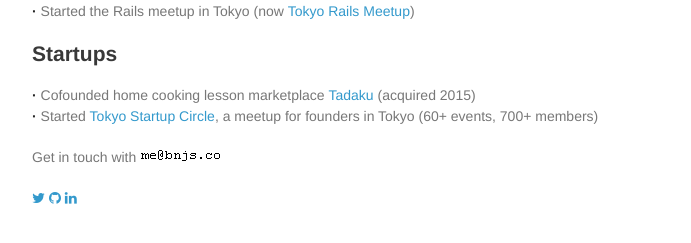
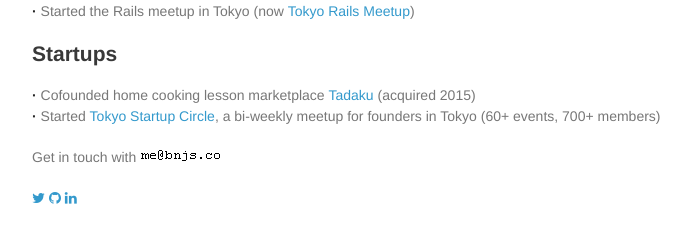
Before and after one commit to bnjs/bnjs.github.io, a Jekyll site: the page built from pages/about-me.md, in a window 1280 px wide. Shown: the part 495-738 px from the top of the page, without its empty margins (178-869 px from the left). Built offline with Jekyll 4.4.1, drawn with Linux system fonts in a browser that asks for light colours; nearby versions of some CDN libraries.

Commit message:
Add "bi-weekly"

```diff
--- a/pages/about-me.md
+++ b/pages/about-me.md
@@ -21,7 +21,7 @@
 ## Startups
 
 <strong>&middot;</strong> Cofounded home cooking lesson marketplace <a href="http://www.tadaku.com" target="_blank">Tadaku</a> (acquired 2015)
-<br><strong>&middot;</strong> Started <a href="https://tokyo-startup-circle.doorkeeper.jp/" target="_blank">Tokyo Startup Circle</a>, a meetup for founders in Tokyo (60+ events, 700+ members)
+<br><strong>&middot;</strong> Started <a href="https://tokyo-startup-circle.doorkeeper.jp/" target="_blank">Tokyo Startup Circle</a>, a bi-weekly meetup for founders in Tokyo (60+ events, 700+ members)
 
 
 <span class="lowkey">Get in touch with</span> <img src="/images/email.gif">
```
